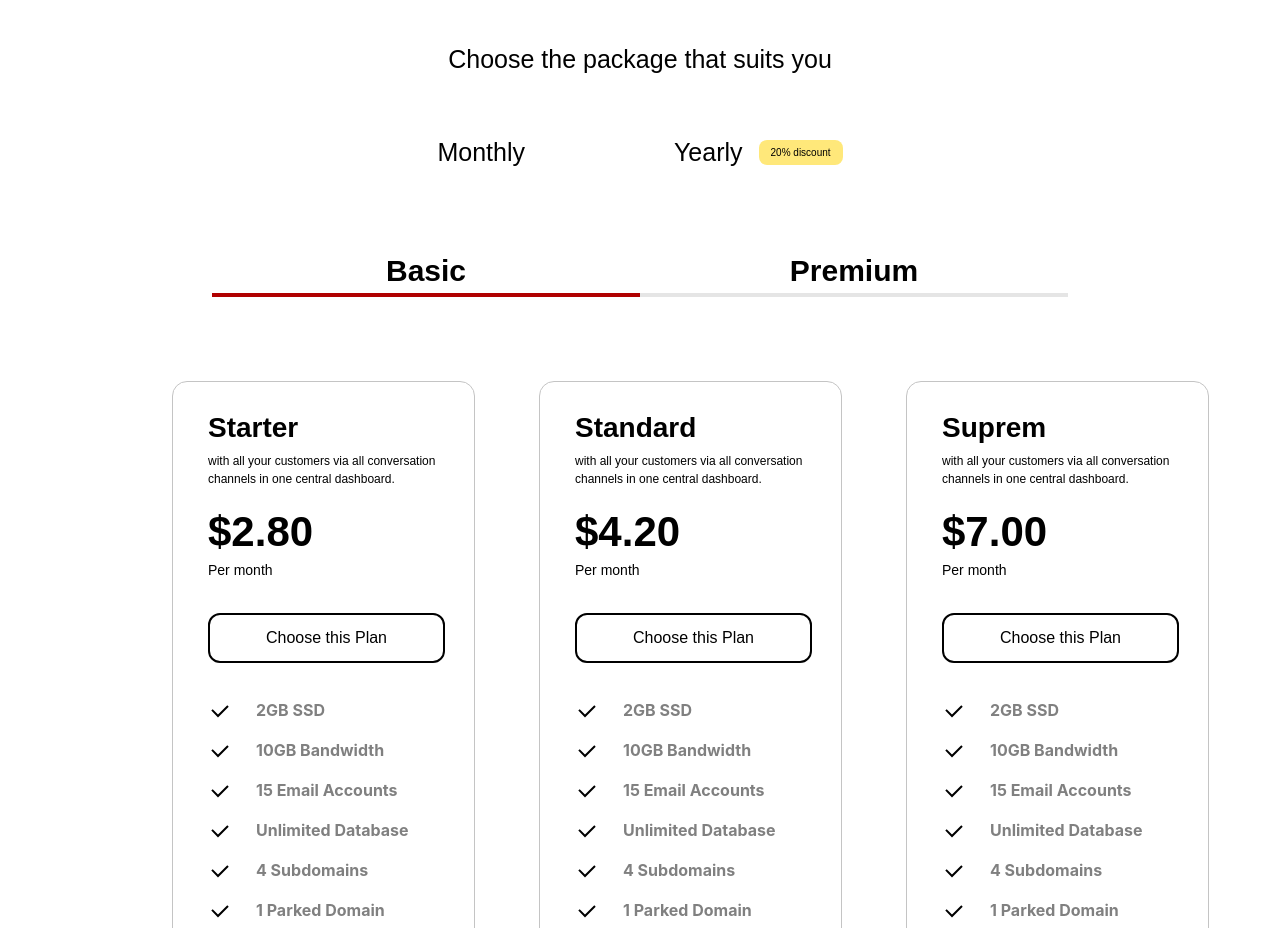
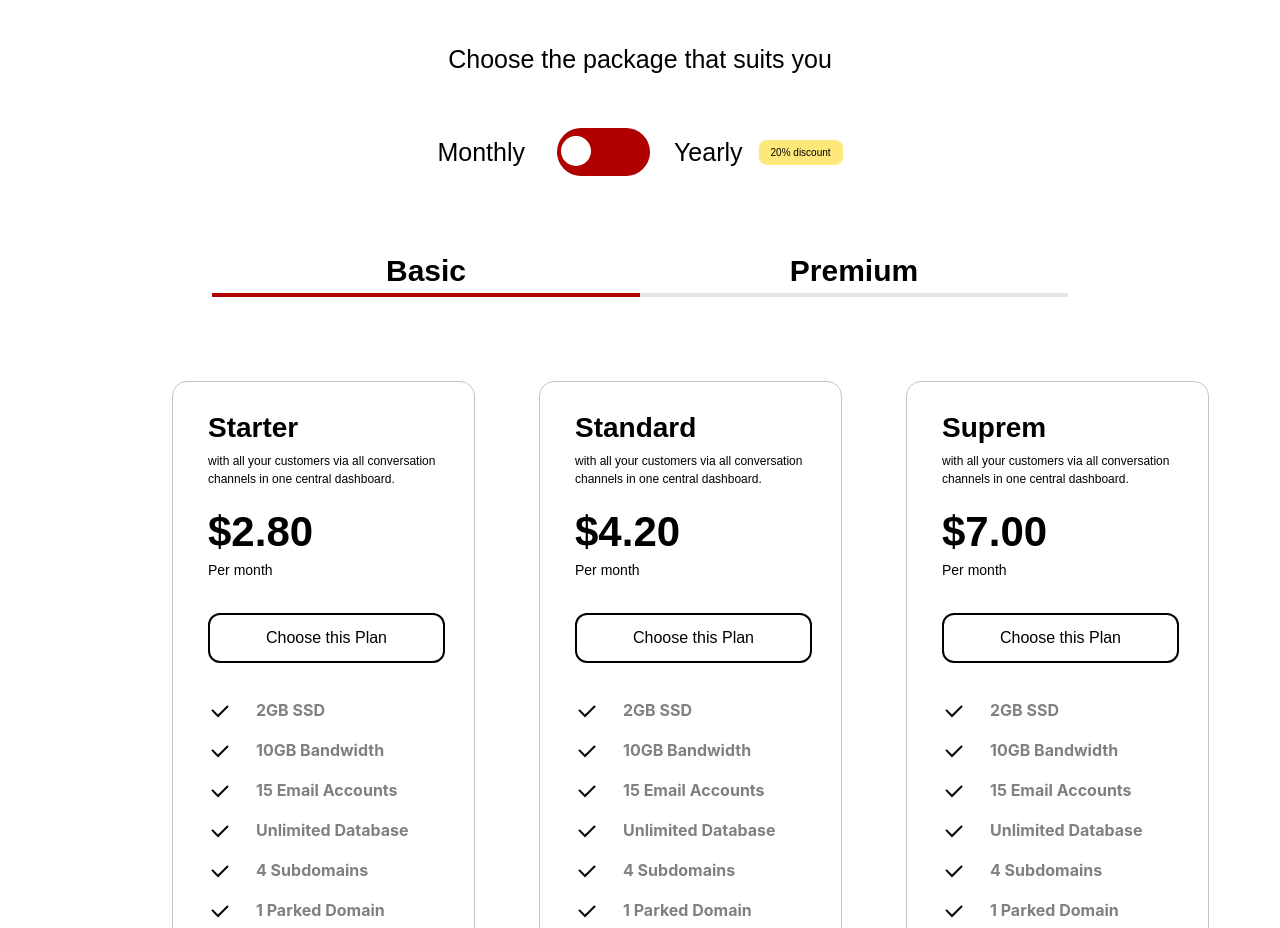
Before and after one commit to Bijender-137/LemonWars, a React (Create React App) app: page / in a window 1280 px wide. Shown: the part 1623-2551 px from the top of the page. Built offline with nearby package versions, Linux system fonts and the light colour scheme.

Commit message:
toggel background

```diff
--- a/src/App.css
+++ b/src/App.css
@@ -52,9 +52,3 @@ input:checked~.block {
 ::-webkit-scrollbar {
   display: none;
 }
-/*
-@media (max-width:1023.98px) {
-  .overflow_hidden {
-    overflow: hidden;
-  }
-} */
--- a/src/components/LemonWares.jsx
+++ b/src/components/LemonWares.jsx
@@ -49,7 +49,7 @@ const LemonWares = () => {
                         checked={isYearly}
                         onChange={handleToggleChange}
                       />
-                      <div className="block bg-[#] w-[64px] sm:w-[93px] h-8 sm:h-12 rounded-full"></div>
+                      <div className="block bg-[#B00000] w-[64px] sm:w-[93px] h-8 sm:h-12 rounded-full"></div>
                       <div className="dot absolute left-1 top-[6px] sm:top-2 bg-white max-w-5 h-5 sm:max-w-[30px] w-full sm:h-[30px] rounded-full transition"></div>
                     </div>
                   </label>
--- a/tailwind.config.js
+++ b/tailwind.config.js
@@ -20,7 +20,9 @@ module.exports = {
         lg: "0px 0px 64px 0px rgba(176, 0, 0, 0.30)",
         realStory: "0px 10px 20px 0px rgba(41, 41, 42, 0.07)",
       },
-      scrollBehavior: ["responsive", "hover", "focus"],
+      scrollBehavior: {
+        scrollbar: "smoth",
+      },
     },
   },
   plugins: [
```
